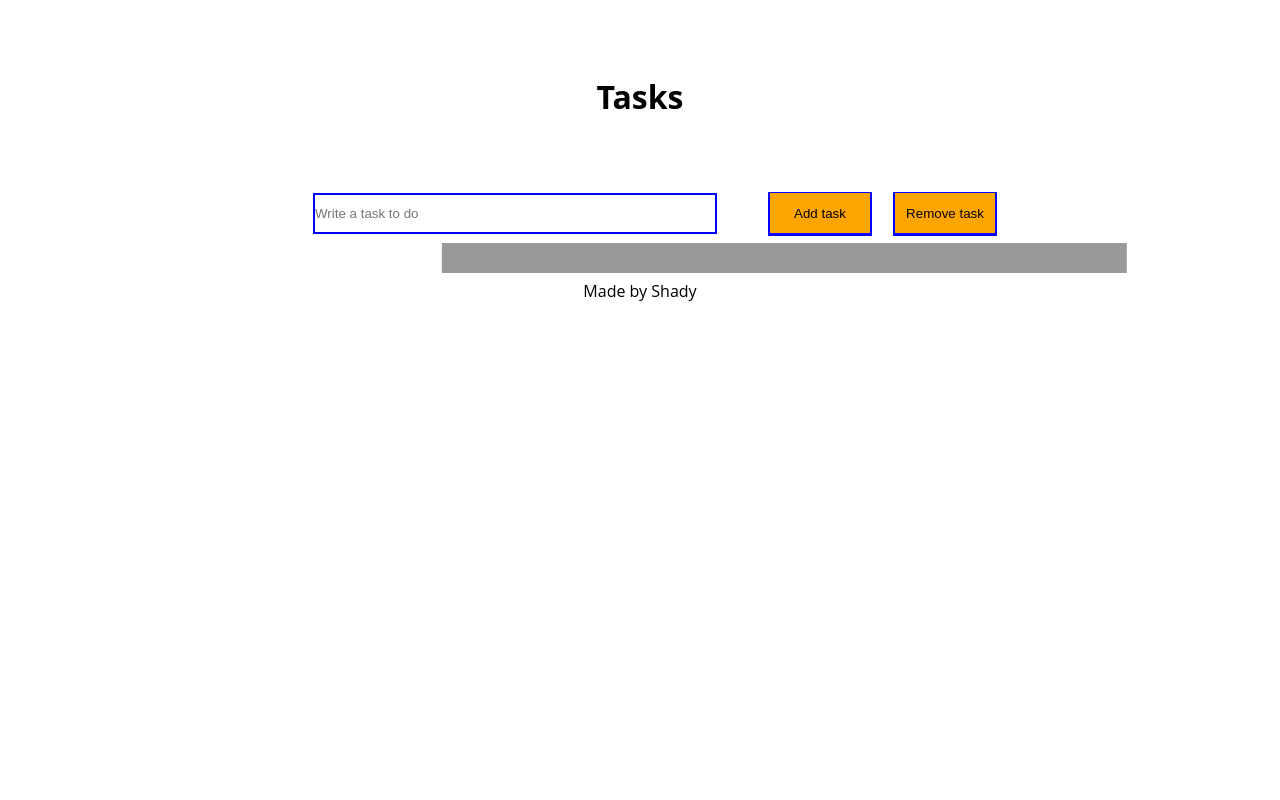
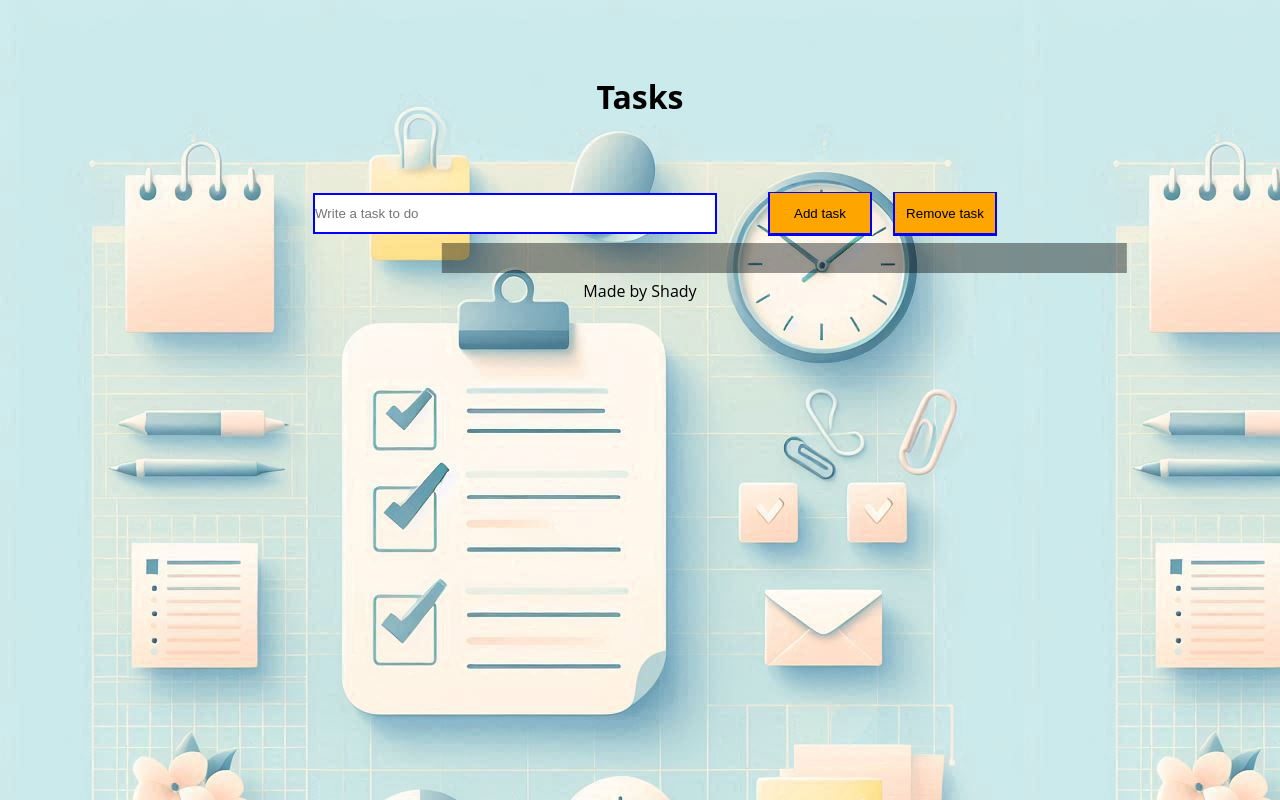
Before and after one commit to Shady-ghabour/To-Do-List, a plain HTML site: page index.html in a window 1280 px wide. Drawn offline with Linux system fonts and the light colour scheme; the site is published under a folder, as on GitHub Pages, so addresses that start at the root find nothing.

Commit message:
Fixing the image

```diff
--- a/style.css
+++ b/style.css
@@ -9,7 +9,7 @@
 
 html {
 scroll-behavior: smooth;
-background-image: url("/image1.jpg");
+background-image: url("./image1.jpg");
 }
 
 body{
```
